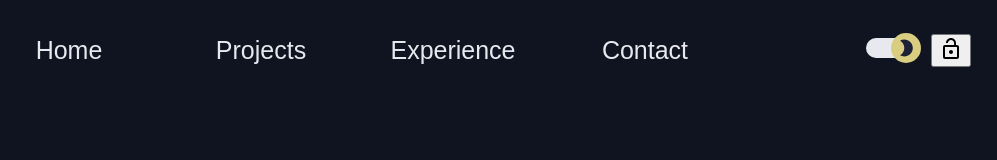
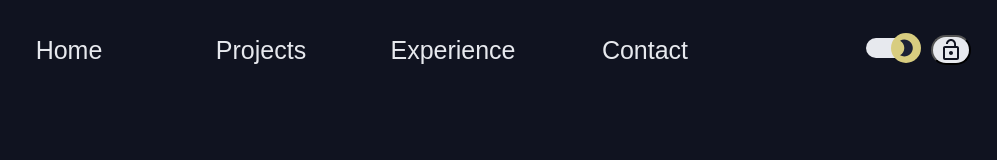
Before and after one commit to hkdjyu/hkdjyu.github.io, a React (Create React App) app: page / in a window 1280 px wide. Shown: the top 160 px of the page, without its empty margins (283-1280 px from the left). Built offline with nearby package versions, Linux system fonts and the light colour scheme.

Commit message:
Updated login icon

```diff
--- a/src/Components/Login.js
+++ b/src/Components/Login.js
@@ -21,7 +21,7 @@ const Login = () => {
     // };
     return (
         <div>
-            <button>
+            <button className="loginIcon">
                 <LoginIcon/>
             </button>
 
--- a/src/Styles/Login.css
+++ b/src/Styles/Login.css
@@ -0,0 +1,9 @@
+.loginIcon {
+    /* transform: translate(0px, 3px) scale(0.85); */
+    display: flex;
+    align-items: center;
+    border-radius: 180px;
+    justify-content: center;
+    color: var(--navbar_background);
+    background-color: var(--navbar_color);
+}
```
Also changed, not shown: 1 other file (tests, documents, lock files or other folders).
